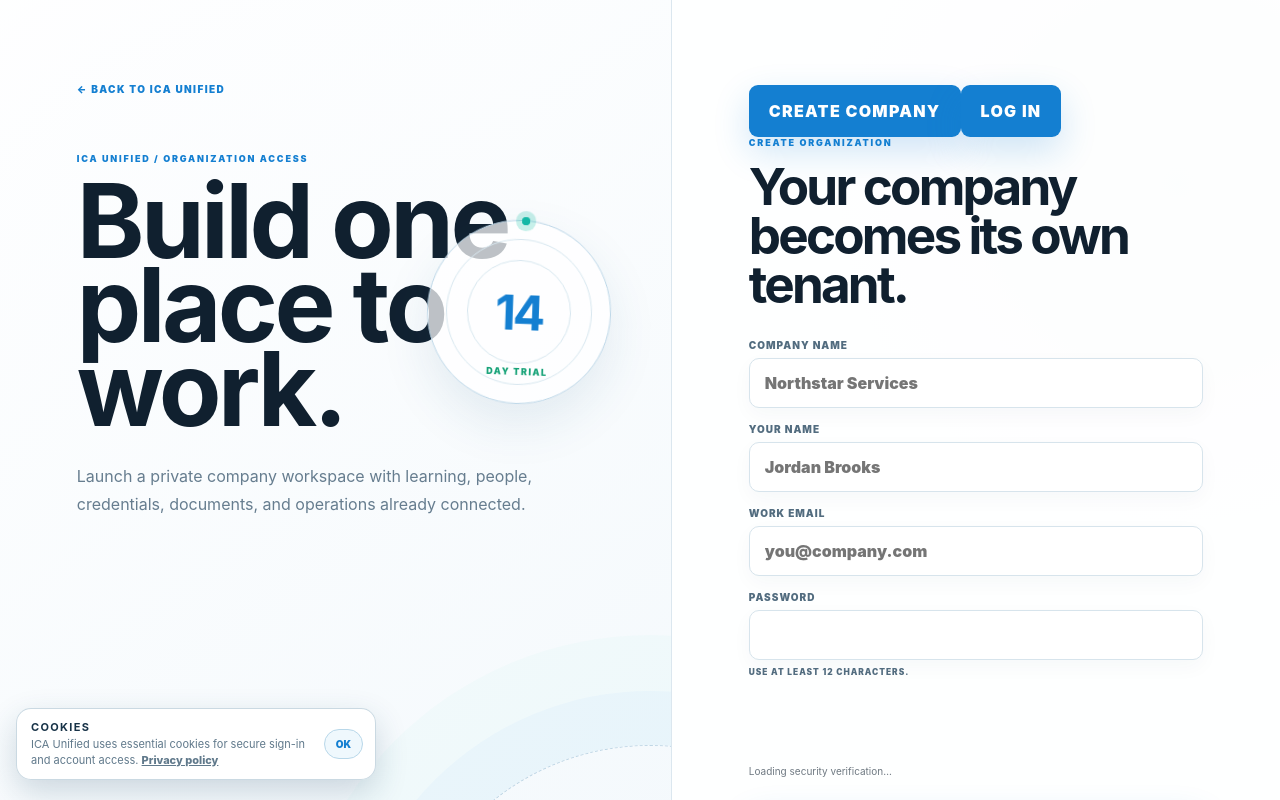
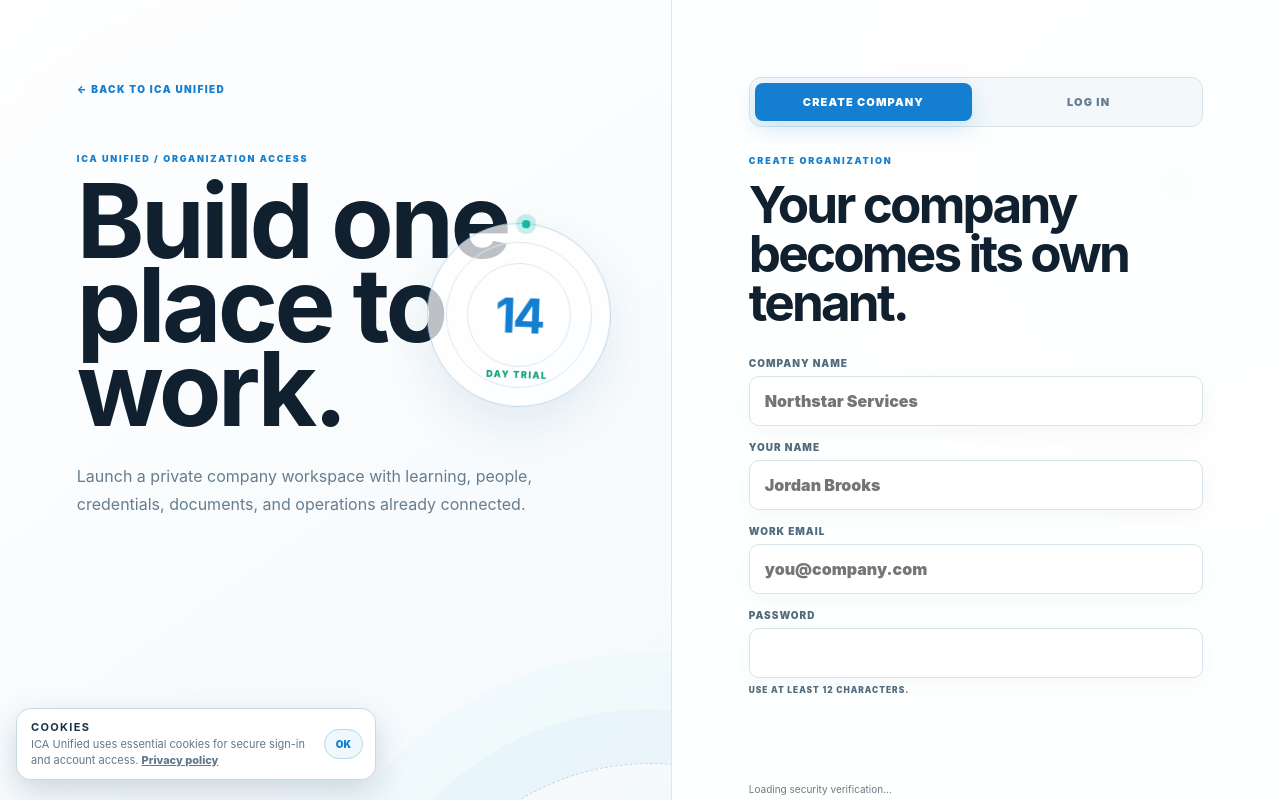
Before and after one commit to redavi19-asu/ICA-unified-, a Next.js app: page /register in a window 1280 px wide. Shown: the top 800 px of the page. Built offline with nearby package versions, Linux system fonts and the light colour scheme; no server answers.

Commit message:
Style Unified combined account tabs

```diff
--- a/src/app/register/register.module.css
+++ b/src/app/register/register.module.css
@@ -32,3 +32,10 @@ radial-gradient(circle at 92% 18%,rgba(20,184,166,.08),transparent 24%),
   .formPanel{padding:32px 22px}
 }
 @media(prefers-reduced-motion:reduce){.orbit{animation:none}}
+
+.authTabs{display:grid;grid-template-columns:1fr 1fr;gap:8px;margin:0 0 28px;padding:5px;border:1px solid #d7e4ec;background:#f3f8fb;border-radius:12px}
+.authTabs button{margin:0;background:transparent;color:#667d8f;box-shadow:none;border:0;padding:12px 14px;border-radius:8px;font-size:11px;letter-spacing:.1em;font-weight:900}
+.authTabs button:hover{background:#eaf3f8;color:#173247}
+.authTabs .activeTab{background:#147fd1;color:#fff;box-shadow:0 8px 22px rgba(20,127,209,.18)}
+.forgot{display:inline-block;margin-top:2px;color:#147fd1;text-decoration:none;font-size:11px;font-weight:800;letter-spacing:.04em}
+.forgot:hover{text-decoration:underline}
```
